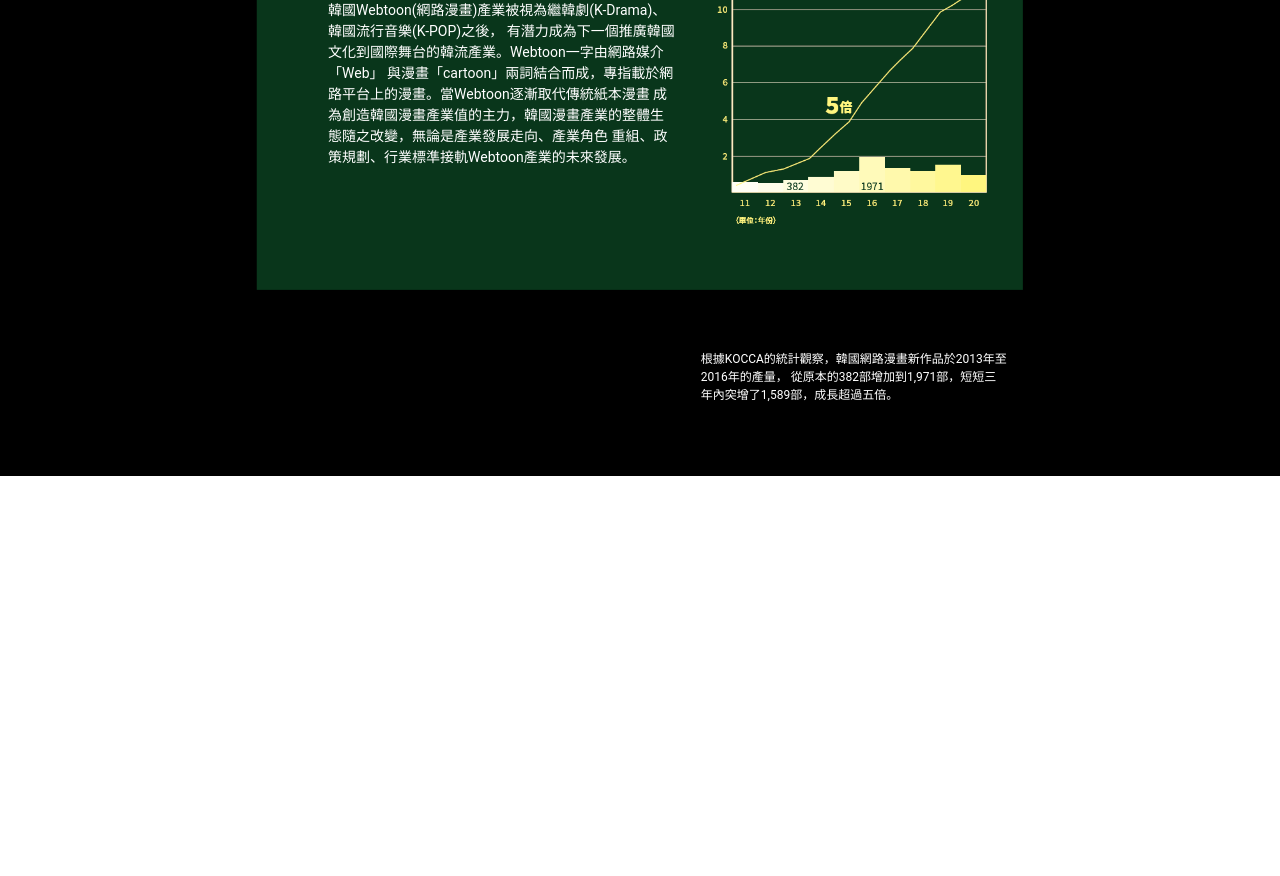
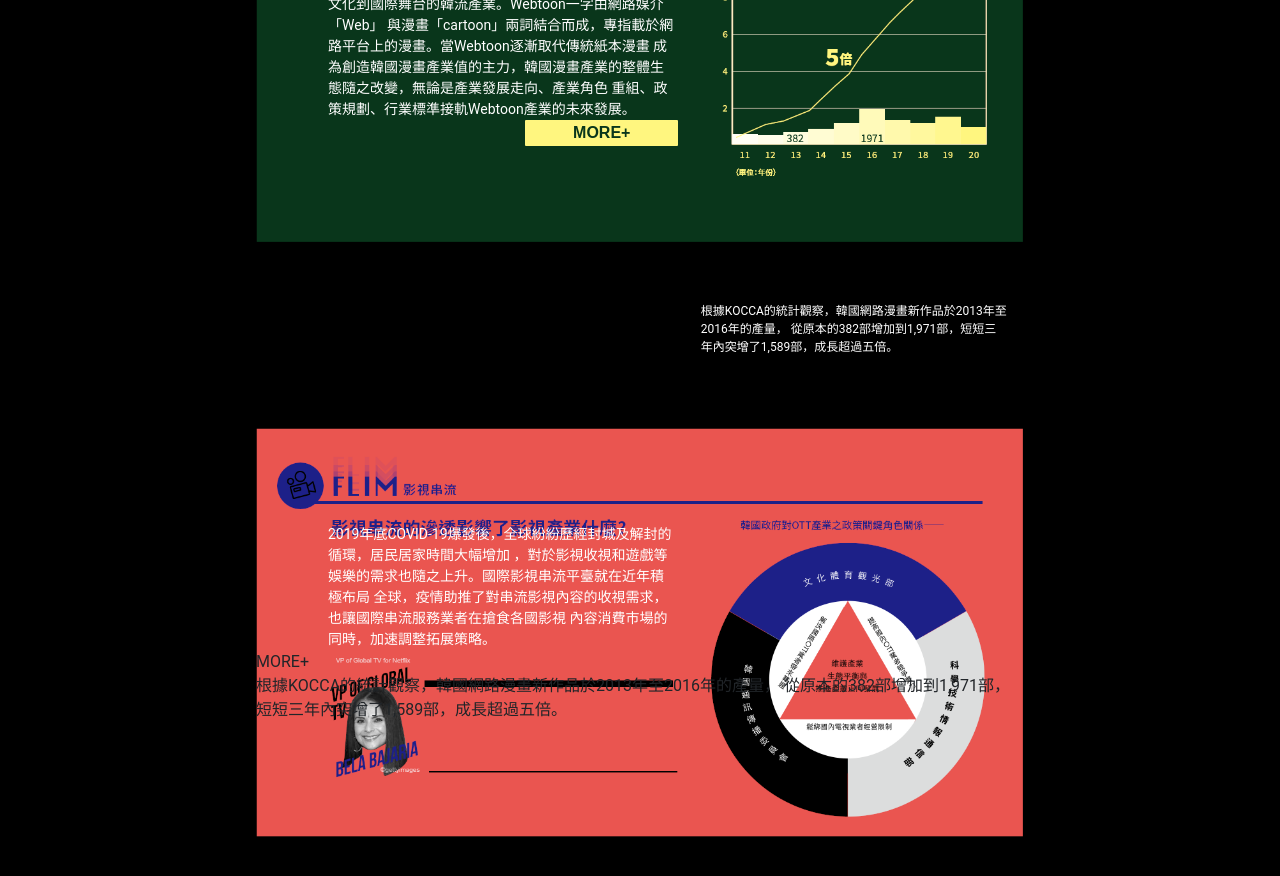
Before and after one commit to kurtzhou1/taicca, a React (Create React App) app: page / in a window 1280 px wide. Shown: the part 1700-2576 px from the top of the page. Before the commit the page ends 2176 px from the top, so only its background shows below. Built offline with nearby package versions, Linux system fonts and the light colour scheme.

Commit message:
[fix]fix format

```diff
--- a/src/components/App.jsx
+++ b/src/components/App.jsx
@@ -2,15 +2,16 @@ import React from 'react';
 import Kv from './Kv';
 import Focus from './Focus';
 import Comic from './Comic';
-// import Project from './Project';
+import Flim from './Flim';
 
 const Containers = () => {
 
     return (
         <div className="App">
             <div className='page'><Kv /></div>
-            <div className='page_black'><Focus /></div>
+            <div className='page_black first'><Focus /></div>
             <div className='page_black'><Comic /></div>
+            <div className='page_black'><Flim /></div>
             {/* <section id="HOME"><Home/></section>
             <section id="ABOUT"><About/></section>
             <section id="PROJECT"><Project /></section> */}
--- a/src/components/Comic.jsx
+++ b/src/components/Comic.jsx
@@ -18,6 +18,9 @@ const Comic = () => {
                 </div>
             </div>
             <div className="block2">
+                <div className="button">MORE+</div>
+            </div>
+            <div className="block3">
                 根據KOCCA的統計觀察，韓國網路漫畫新作品於2013年至2016年的產量，
                 從原本的382部增加到1,971部，短短三年內突增了1,589部，成長超過五倍。
             </div>
--- /dev/null
+++ b/src/components/Flim.jsx
@@ -0,0 +1,30 @@
+import React from 'react';
+import './styles/page_black.scss'
+
+const Flim = () => {
+
+    return (
+        <div className="flim">
+            <div className="block1">
+                {/* <div className="title">
+                    影視串流的滲透影響了影視產業什麼？
+                </div> */}
+                <div className="content">
+                    2019年底COVID-19爆發後，全球紛紛歷經封城及解封的循環，居民居家時間大幅增加
+                    ，對於影視收視和遊戲等娛樂的需求也隨之上升。國際影視串流平臺就在近年積極布局
+                    全球，疫情助推了對串流影視內容的收視需求，也讓國際串流服務業者在搶食各國影視
+                    內容消費市場的同時，加速調整拓展策略。
+                </div>
+            </div>
+            <div className="block2">
+                <div className="button">MORE+</div>
+            </div>
+            <div className="block3">
+                根據KOCCA的統計觀察，韓國網路漫畫新作品於2013年至2016年的產量，
+                從原本的382部增加到1,971部，短短三年內突增了1,589部，成長超過五倍。
+            </div>
+        </div>
+    );
+}
+
+export default Flim;
--- a/src/components/styles/kv.scss
+++ b/src/components/styles/kv.scss
@@ -24,7 +24,7 @@
         .link_web {
             display: block;
             text-align: center;
-            font-family: 'Roboto';
+            font-family: sans-serif;
             line-height: 1.14;
             font-size: 30px;
             font-weight: 500;
--- a/src/components/styles/page_black.scss
+++ b/src/components/styles/page_black.scss
@@ -21,6 +21,20 @@
         }
     }
     .block2{
+        width: 55%;
+        display: flex;
+        justify-content: end;
+        .button{
+            width: auto;
+            color: #09361b;
+            background-color: #fff67f;
+            border-radius: 1px;
+            padding: 0.05rem 3rem;
+            font-family: sans-serif;
+            font-weight: bold;
+        }
+    }
+    .block3{
         color: white;
         font-size: 12px;
         position: absolute;
@@ -29,3 +43,22 @@
         right: 1rem;
     }
 }
+
+.flim{
+    background-image: url(../images/black_page/flim.png);
+    .block1{
+        margin-left: 4.5rem;
+        margin-top: 6rem;
+        .title{
+            color: #fff67f;
+            width: 50%;
+            font-size: 20px;
+            margin-bottom: 0.5rem;
+        }
+        .content{
+            color: white;
+            width: 50%;
+            font-size: 14px;
+        }
+    }
+}
--- a/src/index.scss
+++ b/src/index.scss
@@ -28,11 +28,13 @@ body {
     background-color: black;
     display: flex;
     justify-content: center;
-    padding-top: 3rem;
     >div{
         height: 100%;
         width: 60%;
         background-repeat: no-repeat;
         background-size: contain;
     }
+    &.first {
+        padding-top: 3rem;
+    }
 }
```
Also changed, not shown: src/components/images/black_page/flim.png (added).
